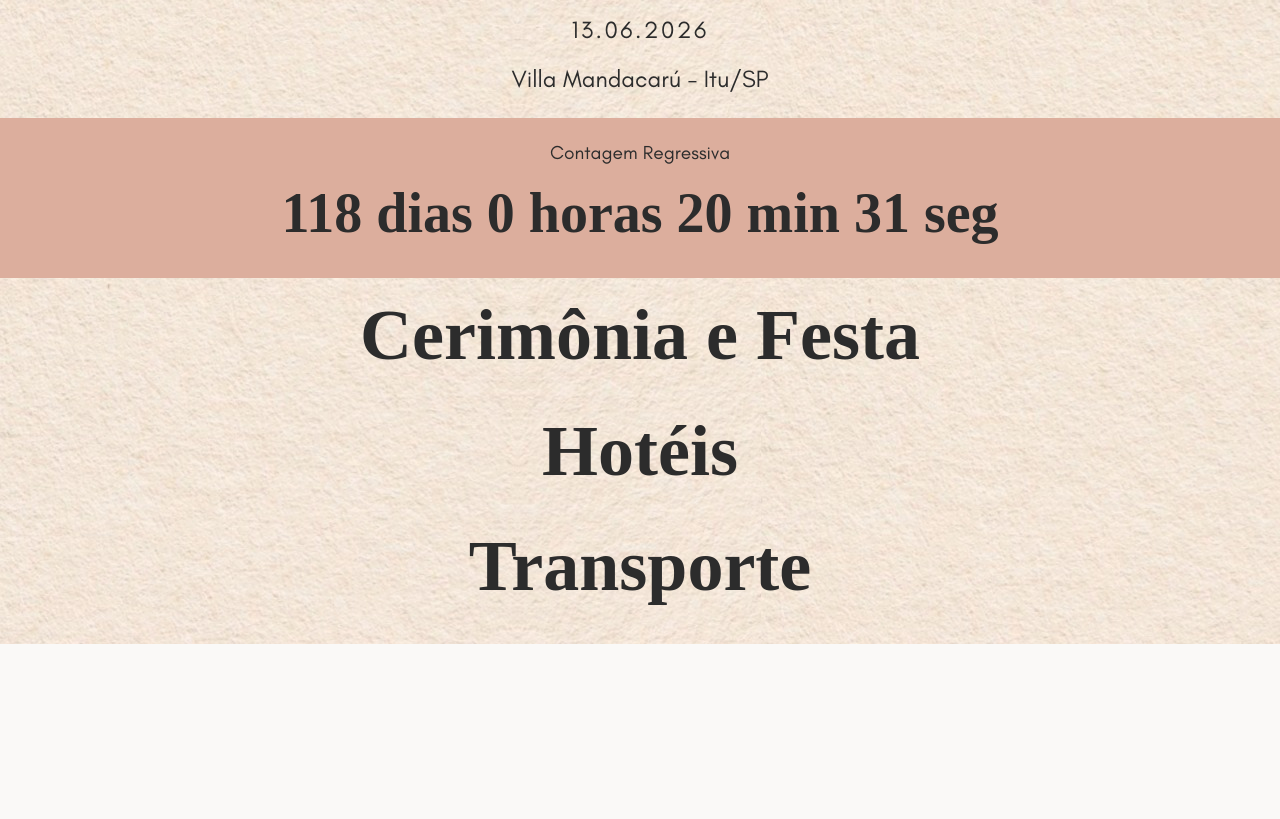
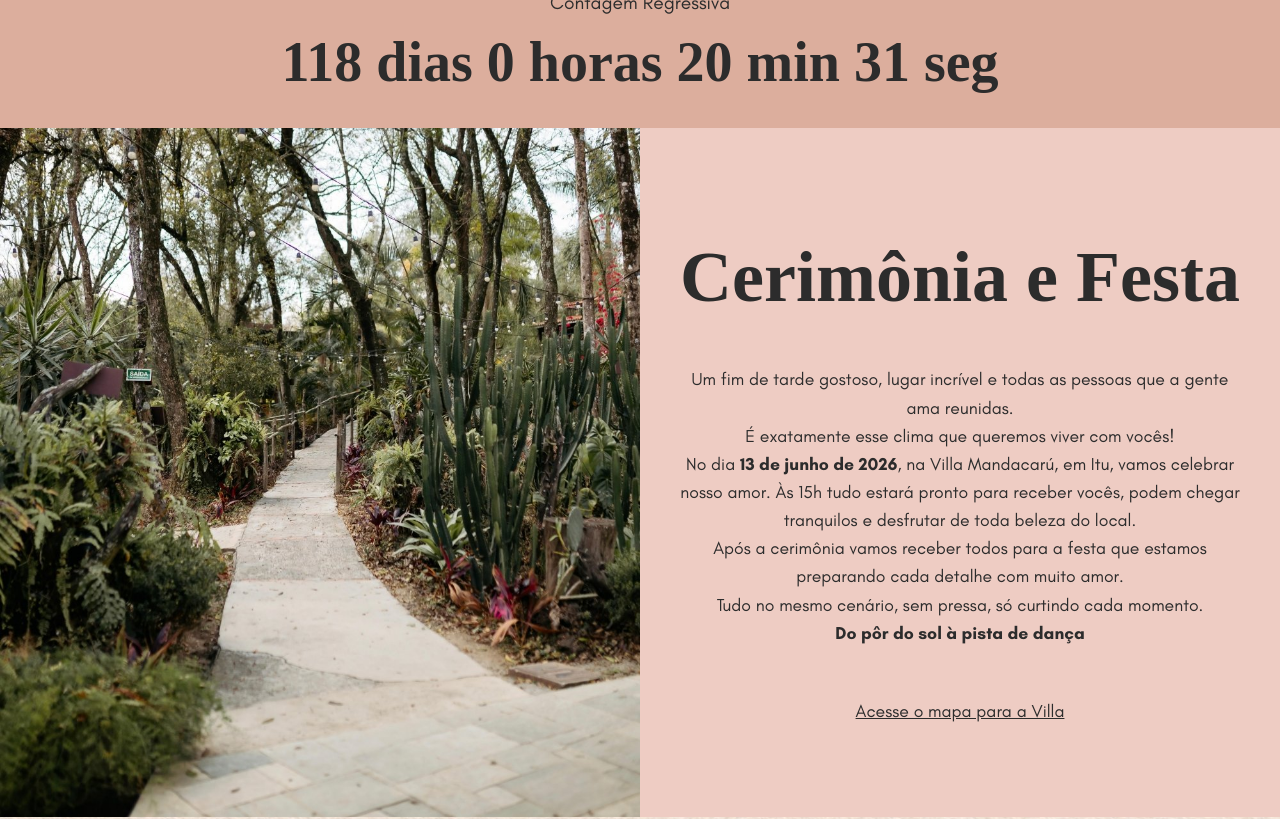
Before and after one commit to joaobrunoah/site-casamento, a React (Create React App) app in the folder client/: page / in a window 1280 px wide. Shown: the part 920-1739 px from the top of the page. Before the commit the page ends 1564 px from the top, so only its background shows below. Built offline with nearby package versions, Linux system fonts and the light colour scheme; no server answers; the HTML template or start-up script is replaced by a standard one; a web font is replaced by a local one.

Commit message:
Add cerimony details

```diff
--- a/client/src/App.css
+++ b/client/src/App.css
@@ -5,7 +5,7 @@
 
 .main-content {
   min-height: calc(100vh - 70px);
-  padding: 0 20px 20px 20px;
+  padding: 0;
   width: 100%;
   margin: 0 auto;
 }
--- a/client/src/pages/Home.css
+++ b/client/src/pages/Home.css
@@ -102,3 +102,77 @@
   font-weight: bold;
   text-align: center;
 }
+
+#ceremony {
+  background-color: #EECCC3;
+  padding: 0;
+}
+
+.ceremony-container {
+  display: flex;
+  width: 100%;
+}
+
+.ceremony-image-column {
+  width: 50%;
+  flex-shrink: 0;
+}
+
+.ceremony-image-column img {
+  width: 100%;
+  height: 100%;
+  object-fit: cover;
+  display: block;
+}
+
+.ceremony-text-column {
+  width: 50%;
+  padding: 40px;
+  display: flex;
+  flex-direction: column;
+  justify-content: center;
+}
+
+.ceremony-text-column h1 {
+  margin-bottom: 30px;
+}
+
+.ceremony-text {
+  font-family: 'Glacial Indifference', sans-serif;
+  color: #2c2c2c;
+  font-size: 1.1em;
+  line-height: 1.6;
+  white-space: pre-line;
+  margin-bottom: 20px;
+  text-align: center;
+}
+
+.ceremony-map-link {
+  font-family: 'Glacial Indifference', sans-serif;
+  color: #2c2c2c;
+  font-size: 1.1em;
+  text-decoration: underline;
+  transition: opacity 0.3s ease;
+  text-align: center;
+  display: block;
+  margin-top: 30px;
+}
+
+.ceremony-map-link:hover {
+  opacity: 0.7;
+}
+
+@media (max-width: 768px) {
+  .ceremony-container {
+    flex-direction: column;
+  }
+
+  .ceremony-image-column {
+    width: 100%;
+  }
+
+  .ceremony-text-column {
+    width: 100%;
+    padding: 30px 20px;
+  }
+}
--- a/client/src/pages/Home.tsx
+++ b/client/src/pages/Home.tsx
@@ -27,8 +27,30 @@ const Home: React.FC = () => {
         </div>
       </section>
       <section id="ceremony">
-        <h1>Cerimônia e Festa</h1>
-        {/* Content will be added later */}
+        <div className="ceremony-container">
+          <div className="ceremony-image-column">
+            <img src="/assets/villa_mandacaru.jpeg" alt="Villa Mandacarú" />
+          </div>
+          <div className="ceremony-text-column">
+            <h1>Cerimônia e Festa</h1>
+            <p className="ceremony-text">
+              Um fim de tarde gostoso, lugar incrível e todas as pessoas que a gente ama reunidas.<br/>
+
+              É exatamente esse clima que queremos viver com vocês!<br/>
+
+              No dia <b>13 de junho de 2026</b>, na Villa Mandacarú, em Itu, vamos celebrar nosso amor. Às 15h tudo estará pronto para receber vocês, podem chegar tranquilos e desfrutar de toda beleza do local. <br/>
+
+              Após a cerimônia vamos receber todos para a festa que estamos preparando cada detalhe com muito amor.<br/>
+
+              Tudo no mesmo cenário, sem pressa, só curtindo cada momento.<br/>
+
+              <b>Do pôr do sol à pista de dança</b><br/>
+            </p>
+            <a href="https://maps.app.goo.gl/FYJqsyqqtxUFCwt28" target="_blank" rel="noopener noreferrer" className="ceremony-map-link">
+              Acesse o mapa para a Villa
+            </a>
+          </div>
+        </div>
       </section>
       <section id="hotels">
         <h1>Hotéis</h1>
```
